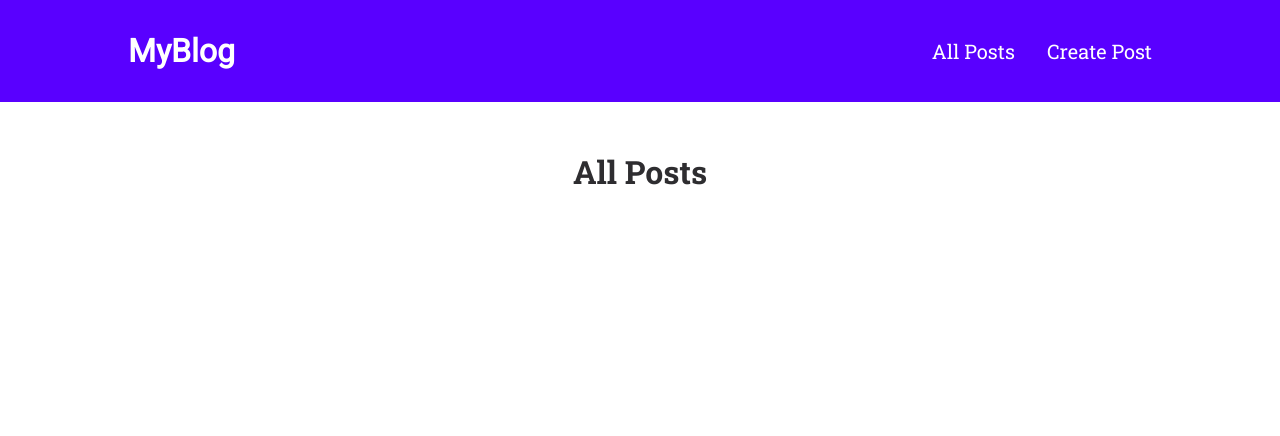
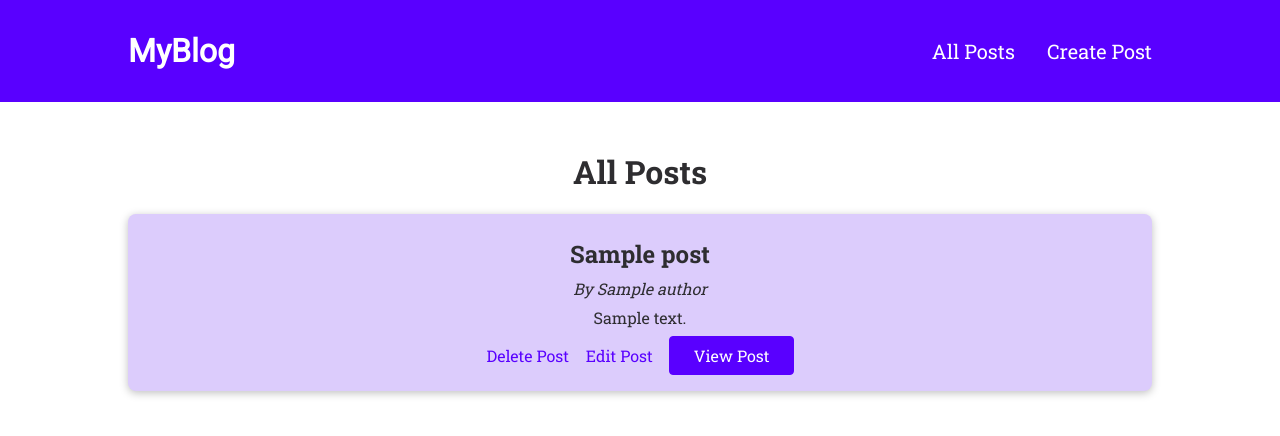
Before and after one commit to davidtheweb-dev/sql-blog, a Node server app: page /posts in a window 1280 px wide. Shown: the top 436 px of the page. Run offline with Node 20, Linux system fonts and the light colour scheme; tables that the repository leaves empty or names only in its code hold one stand-in row (values such as "Sample post").

Commit message:
Inserting and displaying blog posts
- Inserting posts data with placeholders (Injecting dynamic data)
- Fetching & displaying a list of blog posts

```diff
--- a/routes/blog.js
+++ b/routes/blog.js
@@ -8,8 +8,13 @@ router.get("/", function (req, res) {
   res.redirect("/posts");
 });
 
-router.get("/posts", function (req, res) {
-  res.render("posts-list");
+router.get("/posts", async function (req, res) {
+  const query = `
+    SELECT posts.*, authors.name AS author_name FROM posts
+    INNER JOIN authors ON posts.author_id = authors.id
+  `;
+  const [posts] = await db.query(query);
+  res.render("posts-list", { posts: posts });
 });
 
 router.get("/new-post", async function (req, res) {
@@ -17,4 +22,20 @@ router.get("/new-post", async function (req, res) {
   res.render("create-post", { authors: authors });
 });
 
+router.post("/posts", async function (req, res) {
+  const data = [
+    req.body.title,
+    req.body.summary,
+    req.body.content,
+    req.body.author,
+  ];
+
+  await db.query(
+    "INSERT INTO posts (title, summary, body, author_id) VALUES (?)",
+    [data]
+  );
+
+  res.redirect("/posts");
+});
+
 module.exports = router;
--- a/views/create-post.ejs
+++ b/views/create-post.ejs
@@ -10,7 +10,7 @@
   <%- include('includes/header') %>
   <main>
     <h1>Add a new post</h1>
-    <form action="..." method="...">
+    <form action="/posts" method="POST">
       <div class="form-control">
         <label for="title">Title</label>
         <input type="text" id="title" name="title" required>
--- a/views/includes/post-item.ejs
+++ b/views/includes/post-item.ejs
@@ -1,7 +1,7 @@
 <article class="post-item">
-  <h2>...</h2>
-  <p class="post-item-author">By ...</p>
-  <p>...</p>
+  <h2><%= post.title %></h2>
+  <p class="post-item-author">By <%= post.author_name %></p>
+  <p><%= post.summary %></p>
   <div class="post-actions">
     <button class="btn btn-alt">Delete Post</button>
     <a href="...">Edit Post</a>
--- a/views/posts-list.ejs
+++ b/views/posts-list.ejs
@@ -10,7 +10,18 @@
   <%- include('includes/header') %>
   <main id="all-posts">
     <h1>All Posts</h1>
-
+    <% if (!posts || posts.length === 0) { %>
+      <p>No posts found - maybe start creating some?</p>
+      <a class="btn" href="/new-post">Create a new post</a>
+    <% } else { %>
+      <ol id="post-list">
+        <% for (const post of posts) { %>
+          <li>
+            <%- include('includes/post-item', { post: post }) %>
+          </li>
+        <% } %>
+      </ol>
+    <% } %>
   </main>
 </body>
 
```
